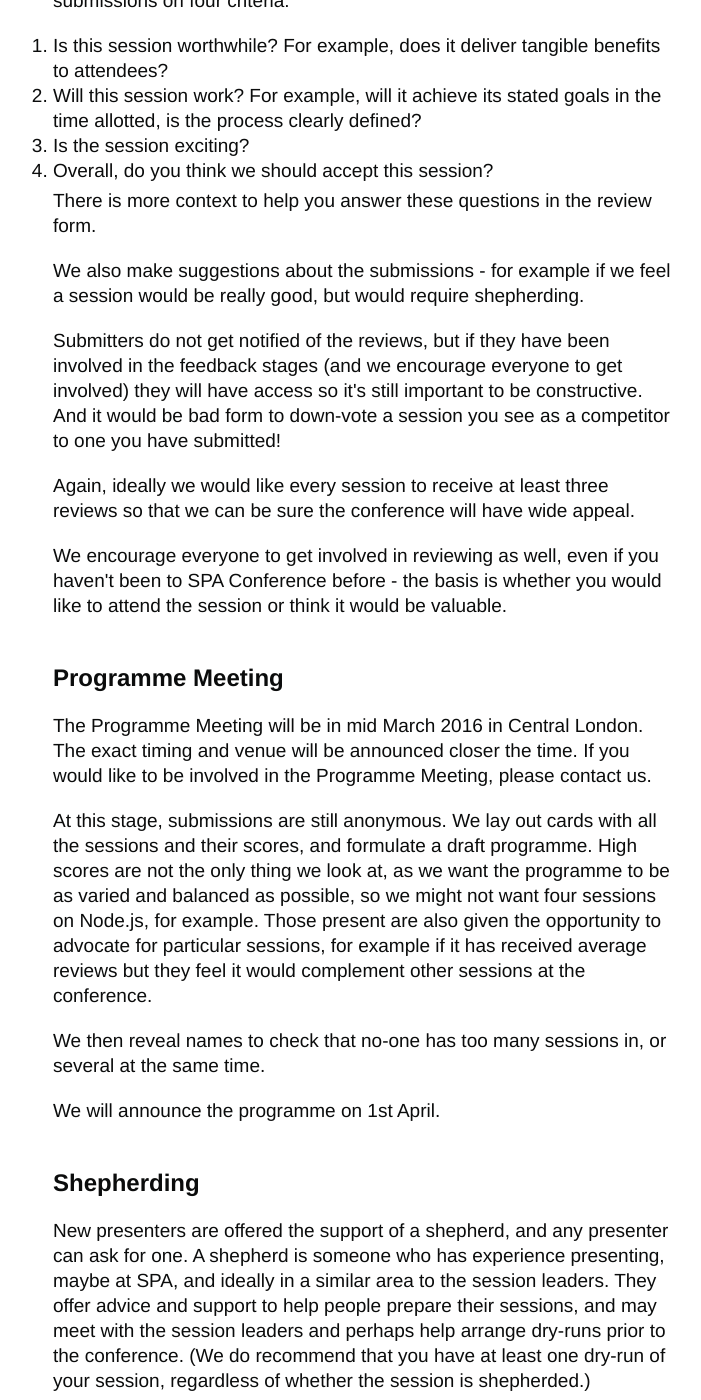
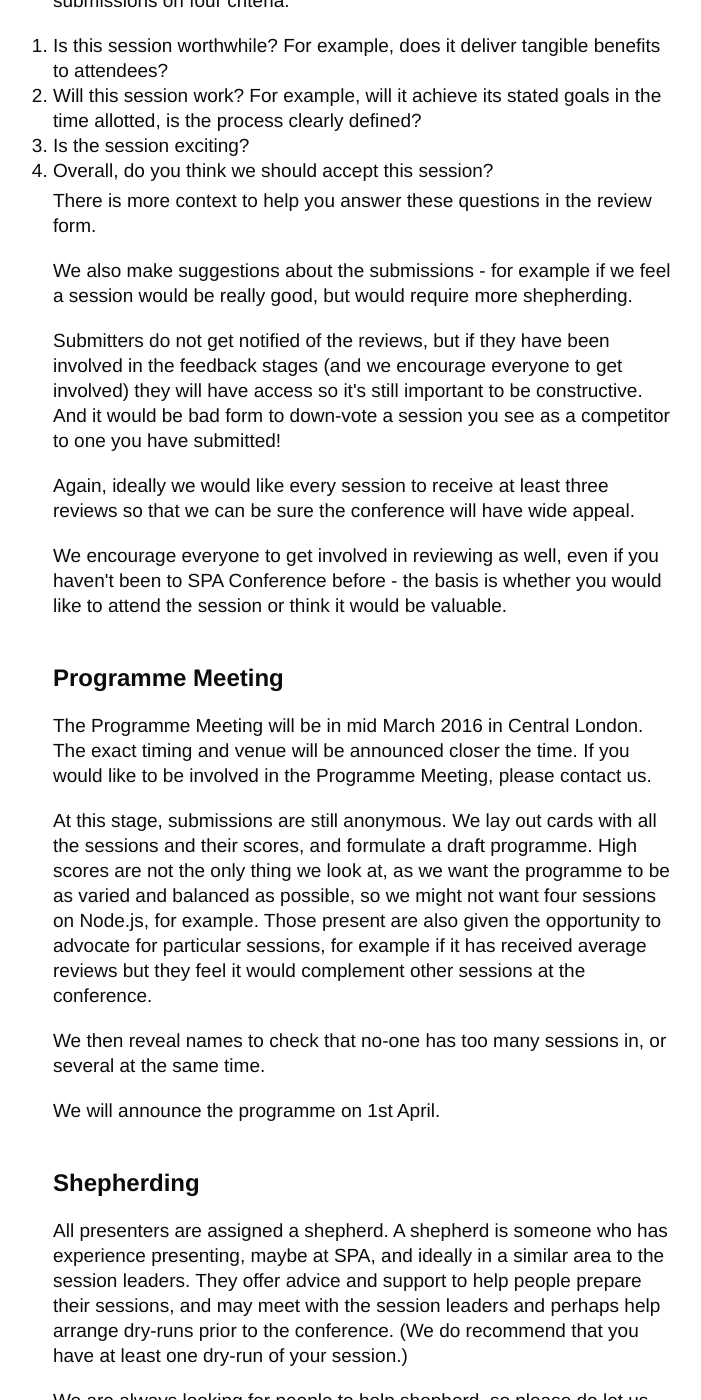
Before and after one commit to spaconference/spa-website, a Jekyll site: the page built from submission-stages.md, in a window 1280 px wide and 1400 px high, scrolled down 1383 px. Shown: the whole window, without its empty margins (442-1143 px from the left). Built offline with Jekyll 4.4.1, drawn with Linux system fonts in a browser that asks for light colours.

Commit message:
Update wording about shepherding
We've agreed that everyone will have support from a shepherd this year.

```diff
--- a/submission-stages.md
+++ b/submission-stages.md
@@ -21,7 +21,7 @@ has-nav: lead-a-session
 <li>Overall, do you think we should accept this session?</li>
 </ol></ol>
 <p>There is more context to help you answer these questions in the review form.</p>
-<p>We also make suggestions about the submissions - for example if we feel a session would be really good, but would require shepherding.</p>
+<p>We also make suggestions about the submissions - for example if we feel a session would be really good, but would require more shepherding.</p>
 <p>Submitters do not get notified of the reviews, but if they have been involved in the feedback stages (and we encourage everyone to get involved) they will have access so it's still important to be constructive. And it would be bad form to down-vote a session you see as a competitor to one you have submitted!</p>
 <p>Again, ideally we would like every session to receive at least three reviews so that we can be sure the conference will have wide appeal.</p>
 <p>We encourage everyone to get involved in reviewing as well, even if you haven't been to SPA Conference before - the basis is whether you would like to attend the session or think it would be valuable.</p>
@@ -31,7 +31,7 @@ has-nav: lead-a-session
 <p>We then reveal names to check that no-one has too many sessions in, or several at the same time.</p>
 <p>We will announce the programme on 1st April.</p>
 <h2>Shepherding</h2>
-<p>New presenters are offered the support of a shepherd, and any presenter can ask for one­. A shepherd is someone who has experience presenting, maybe at SPA, and ideally in a similar area to the session leaders. They offer advice and support to help people prepare their sessions, and may meet with the session leaders and perhaps help arrange dry-runs prior to the conference. (We do recommend that you have at least one dry-run of your session, regardless of whether the session is shepherded.)</p>
+<p>All presenters are assigned a shepherd. A shepherd is someone who has experience presenting, maybe at SPA, and ideally in a similar area to the session leaders. They offer advice and support to help people prepare their sessions, and may meet with the session leaders and perhaps help arrange dry-runs prior to the conference. (We do recommend that you have at least one dry-run of your session.)</p>
 <p>We are always looking for people to help shepherd, so please do let us know if you'd like to get involved in this.</p>
 <h2>Key dates</h2>
 <ol><ol>
```
